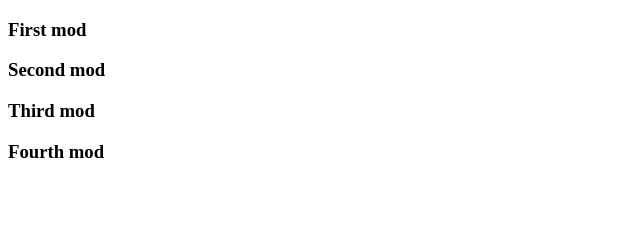
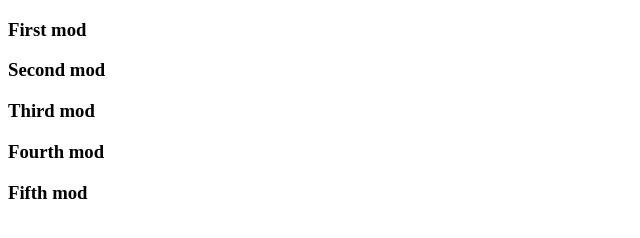
Before and after one commit to BrettDixonBCIT/CITLab3, a plain HTML site: page index.html in a window 1280 px wide. Shown: the whole page, without its empty margins (0-640 px from the left). Drawn offline with Linux system fonts and the light colour scheme.

Commit message:
Modded Index a fifth time

```diff
--- a/index.html
+++ b/index.html
@@ -8,5 +8,6 @@
         <h3>Second mod</h3>
         <h3>Third mod</h3>
         <h3>Fourth mod</h3>
+        <h3>Fifth mod</h3>
     </body>
 </html>
```
